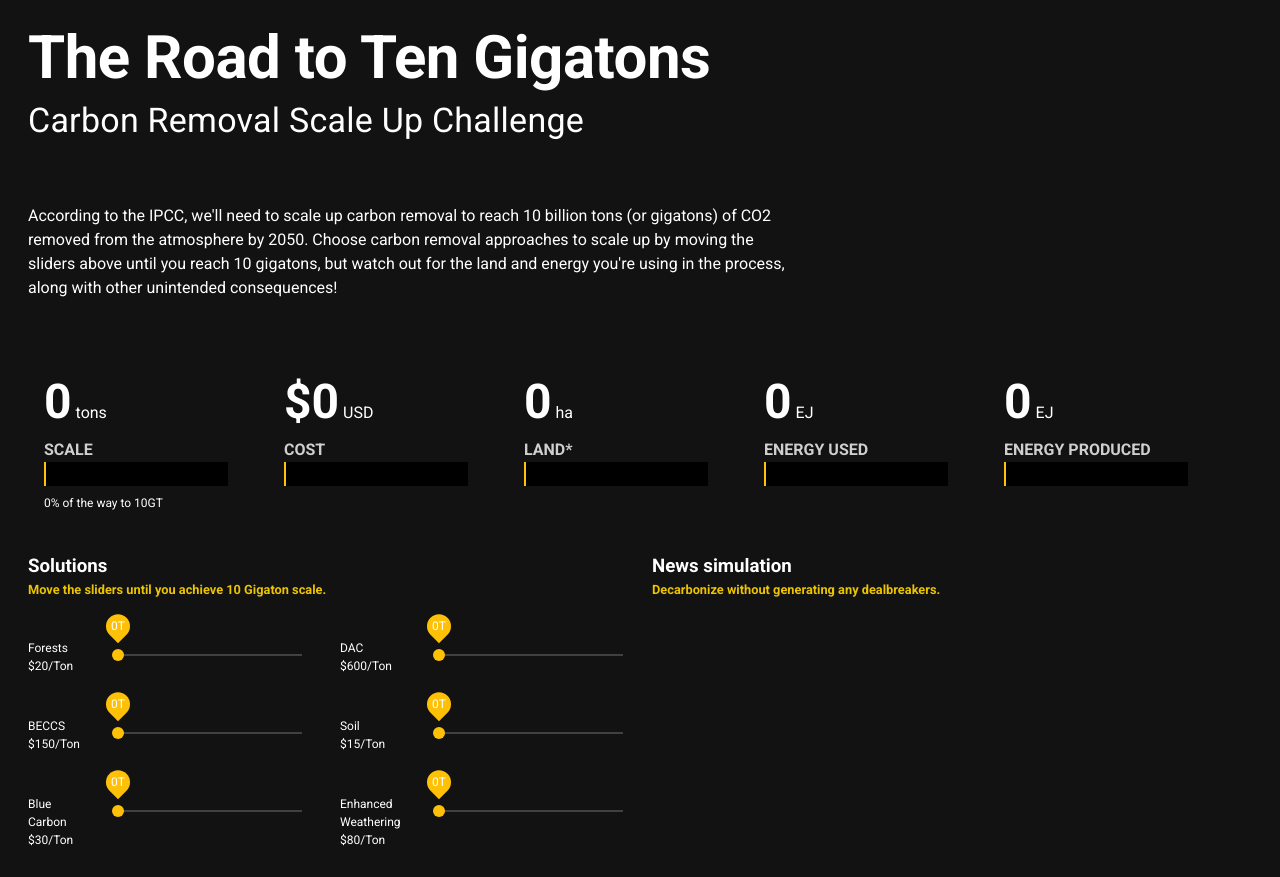
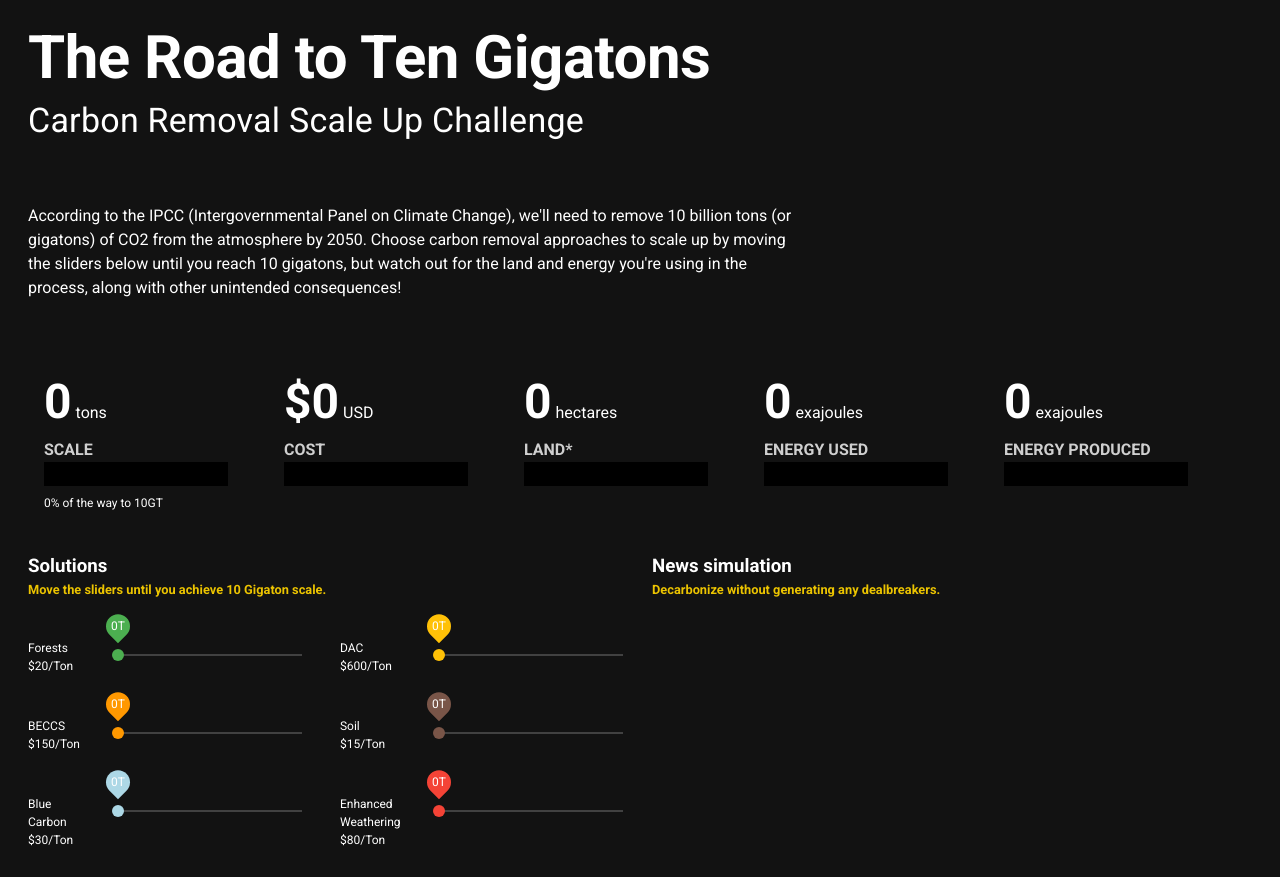
Before and after one commit to cssndrx/road-to-10gt, a Vue app: page / in a window 1280 px wide. Built offline with nearby package versions, Linux system fonts and the light colour scheme.

Commit message:
qa changes round 1 + colorful progress bars

```diff
--- a/src/components/ColorBar.vue
+++ b/src/components/ColorBar.vue
@@ -1,27 +1,29 @@
 <template>
-<div class="outer" :style="{height: height+'px'}">
-	<div class="inner" :style="{width: Math.max(1,(Math.min(frac,1)*100))+'%', height: height+'px'}"></div>
-</div>
+	<div class="outer" :style="{ height: height + 'px' }">
+		<div
+			class="inner"
+			:style="{ width: Math.max(1, Math.min(frac, 1) * 100) + '%', height: height + 'px' }"
+		></div>
+	</div>
 </template>
 
 <script>
-
 export default {
 	name: "ColorBar",
 	props: {
-		frac: {type: Number, default: 0.5},
-		height: {type: Number, default: 24},
+		frac: { type: Number, default: 0.5 },
+		height: { type: Number, default: 24 },
 	},
 };
 </script>
 
 <!-- Add "scoped" attribute to limit CSS to this component only -->
 <style scoped lang="scss">
-.outer{
-	background-color: black
+.outer {
+	background-color: black;
 }
 
-.inner{
-	background-color: #FFC107
+.inner {
+	background-color: #ffc107;
 }
 </style>
--- /dev/null
+++ b/src/components/ColorsBar.vue
@@ -0,0 +1,59 @@
+<template>
+	<div class="outer" :style="{ height: height + 'px' }">
+		<div
+			class="inner"
+			:style="{
+				width: 100 + '%',
+				height: height + 'px',
+				backgroundImage: fracsToGradient,
+			}"
+		></div>
+	</div>
+</template>
+
+<script>
+export default {
+	name: "ColorsBar",
+	props: {
+		fracs: { type: Object, default: () => ({}) },
+		colors: { type: Object, default: () => ({}) },
+		height: { type: Number, default: 24 },
+	},
+	computed: {
+		fracsToGradient() {
+			const solutionOrder = [
+				"forests",
+				"beccs",
+				"blueCarbon",
+				"dac",
+				"soil",
+				"enhancedWeathering",
+			];
+			const colorOrder = solutionOrder.map(x => this.colors[x]);
+			colorOrder.push("black");
+			const fracList = solutionOrder.map(x => this.fracs[x]);
+			const percentageStops = fracList.map((current, idx, array) => {
+				return array.slice(0, idx + 1).reduce((a, b) => a + b, 0) * 100;
+			});
+			let gradientString = `linear-gradient(90deg, ${colorOrder[0]}`;
+			for (let stopIdx in percentageStops) {
+				const stop = percentageStops[stopIdx];
+				gradientString += `, ${colorOrder[stopIdx]} ${stop}%`;
+				gradientString += `, ${colorOrder[parseInt(stopIdx) + 1]} ${stop}%`;
+			}
+			return gradientString + ")";
+		},
+	},
+};
+</script>
+
+<!-- Add "scoped" attribute to limit CSS to this component only -->
+<style scoped lang="scss">
+.outer {
+	background-color: black;
+}
+
+.inner {
+	background-color: #ffc107;
+}
+</style>
--- a/src/components/Main.vue
+++ b/src/components/Main.vue
@@ -1,29 +1,34 @@
 <template>
 	<v-container style="max-width: 1600px">
-
 		<v-row>
 			<v-col :md="8">
-
 				<h1 class="display-3 font-weight-bold mb-3">
 					The Road to Ten Gigatons
 				</h1>
-		<h2 class="font-weight-regular display-1 mb-16">Carbon Removal Scale Up Challenge</h2>
+				<h2 class="font-weight-regular display-1 mb-16">
+					Carbon Removal Scale Up Challenge
+				</h2>
 
 				<p class="subheading font-weight-regular mr-8">
-			According to the IPCC, we'll need to scale up carbon removal to reach 10 billion
-			tons (or gigatons) of CO2 removed from the atmosphere by 2050. Choose carbon
-			removal approaches to scale up by moving the sliders above until you reach 10
-			gigatons, but watch out for the land and energy you're using in the process,
-			along with other unintended consequences!
+					According to the IPCC (Intergovernmental Panel on Climate Change), we'll need to
+					remove 10 billion tons (or gigatons) of CO2 from the atmosphere by 2050. Choose
+					carbon removal approaches to scale up by moving the sliders below until you
+					reach 10 gigatons, but watch out for the land and energy you're using in the
+					process, along with other unintended consequences!
 				</p>
 
 				<!-- 		<v-btn class="amber rounded-0 font-weight-black">
 			PLAY
 		</v-btn>
- -->	</v-col>
+ -->
+			</v-col>
 
 			<v-col :md="4">
-				<v-img :src="require('../assets/world.png')" style="max-width:300px; opacity: 0.4" contain />
+				<v-img
+					:src="require('../assets/world.png')"
+					style="max-width:300px; opacity: 0.4"
+					contain
+				/>
 			</v-col>
 		</v-row>
 
@@ -36,36 +41,43 @@
 					<span class="little">{{ pprint("scale", tonsSequestered).little }}</span>
 				</div>
 				<div class="caps-label">SCALE</div>
-				<ColorBar :frac="tonsSequestered/TEN_BILLION"></ColorBar>
-				<div class="context-text">{{ (tonsSequestered/TEN_BILLION*100).toFixed(0) }}% of the way to 10GT</div>
+				<!-- <ColorBar :frac="tonsSequestered / TEN_BILLION"></ColorBar> -->
+				<ColorsBar :fracs="tonsAllocatedFracs" :colors="colorForSolution"></ColorsBar>
+				<div class="context-text">
+					{{ ((tonsSequestered / TEN_BILLION) * 100).toFixed(0) }}% of the way to 10GT
+				</div>
 
-				<div class="context-text" v-if="phaseInd > 0" >
-					<strong>Your solution has
-					<span class="bright" style="font-size: 1em; margin-top:28px"
-						>{{ permanenceLabel }}</span
-					> permanence</strong>
+				<div class="context-text" v-if="phaseInd > 0">
+					<strong
+						>Your solution has
+						<span class="bright" style="font-size: 1em; margin-top:28px">{{
+							permanenceLabel
+						}}</span>
+						permanence</strong
+					>
 					<div style="display:grid; grid-template-columns: 1fr 1.5fr; align-items: end;">
-						<template v-for="perm in permanences" >
-							<div style="font-size:12px; margin-top: 4px" :key="'name' + perm.name">{{ perm.name }}</div>
-							<ColorBar :height="12" :key="perm.name+'bar'" :frac="perm.value/TEN_BILLION"></ColorBar>
+						<template v-for="perm in permanences">
+							<div style="font-size:12px; margin-top: 4px" :key="'name' + perm.name">
+								{{ perm.name }}
+							</div>
+							<ColorBar
+								:height="12"
+								:key="perm.name + 'bar'"
+								:frac="perm.value / TEN_BILLION"
+							></ColorBar>
 						</template>
 					</div>
 				</div>
-
-
 			</v-col>
 
-
-			<v-col cols="4" :lg="2"  class="ma-lg-4" v-for="dim in dimensions" :key="dim">
+			<v-col cols="4" :lg="2" class="ma-lg-4" v-for="dim in dimensions" :key="dim">
 				<span class="big">{{ pprint(dim, estimates[dim]).big }}</span>
 				<span class="little">{{ pprint(dim, estimates[dim]).little }}</span>
 				<div class="caps-label">{{ pprintDim(dim) }}</div>
-				<ColorBar :frac="getContextNum(dim)"></ColorBar>
+				<!-- <ColorBar :frac="getContextNum(dim)"></ColorBar> -->
+				<ColorsBar :fracs="getFracsForDim(dim)" :colors="colorForSolution"></ColorsBar>
 				<div class="context-text">{{ getContext(dim) }}</div>
 			</v-col>
-
-
-
 		</v-row>
 		<!-- end top row -->
 
@@ -76,28 +88,22 @@
 					Move the sliders until you achieve 10 Gigaton scale.
 				</p>
 
-				<section class="solutions-grid"
-				>
+				<section class="solutions-grid">
 					<template v-for="solution in solutions">
-
-					    <v-tooltip
-						    bottom
-						    :key="solution+'label'"
-						    max-width="300"
-						    color="black">
+						<v-tooltip bottom :key="solution + 'label'" max-width="300" color="black">
 							<template v-slot:activator="{ on, attrs }">
-
-							 <div v-bind="attrs"
-						          v-on="on"
-						          class="tooltip-target">
-				 				<div class="solution-label">{{ pprintSolution(solution) }}</div>
-								<div class="solution-label">${{costPerTonEstimate(solution)}}/ton</div>
+								<div v-bind="attrs" v-on="on" class="tooltip-target">
+									<div class="solution-label">
+										{{ pprintSolution(solution) }}
 									</div>
 
+									<div class="solution-label">
+										${{ costPerTonEstimate(solution) }}/ton
+									</div>
+								</div>
 							</template>
-					      <span>{{getTooltip(solution)}}</span>
+							<span>{{ getTooltip(solution) }}</span>
 						</v-tooltip>
-
 
 						<v-slider
 							v-model="tonsAllocated[solution]"
@@ -105,18 +111,20 @@
 							:max="maxAllocForSolution(solution)"
 							:min="minAlloc"
 							:thumb-size="24"
-							color="yellow"
-							thumb-color="amber"
+							:color="colorForSolution[solution]"
+							:thumb-color="colorForSolution[solution]"
 							thumb-label="always"
 							style="min-width: 200px"
 							persistent-hint
 						>
-							<span slot="thumb-label">{{ pprint("scale", tonsAllocated[solution]).big }}T</span>
+							<span slot="thumb-label"
+								>{{ pprint("scale", tonsAllocated[solution]).big }}T</span
+							>
 						</v-slider>
 					</template>
 
 					<div style="grid-column:1/3" v-if="phaseInd >= 1">
-						<p class="bright">What happens to captured CO2	?</p>
+						<p class="bright">What happens to captured CO2 ?</p>
 						<v-slider
 							v-model="percentUtilization"
 							:min="0"
@@ -127,54 +135,45 @@
 							thumb-label="always"
 							persistent-hint
 						>
-
-							<span slot="thumb-label">{{ percentUtilization}}%</span>
+							<span slot="thumb-label">{{ percentUtilization }}%</span>
 						</v-slider>
 
 						<div class="context-text" style="position:relative; bottom: 36px">
-							{{ percentUtilization }}% utilized, {{ 100 - percentUtilization }}% sequestered
+							{{ percentUtilization }}% utilized, {{ 100 - percentUtilization }}%
+							sequestered
 						</div>
 					</div>
-
 				</section>
 			</v-col>
 
 			<v-col cols="12" :lg="6">
-
 				<h3>News simulation</h3>
 				<p class="bright">
 					Decarbonize without generating any dealbreakers.
 				</p>
 
-				<div class="news-header red" v-if="dealbreakers.length > 0">Dealbreakers (you must resolve these to win)</div>
+				<div class="news-header red" v-if="dealbreakers.length > 0">
+					Dealbreakers (you must resolve these to win)
+				</div>
 				<ul>
-				<li
-					class="news"
-					v-for="newsItem in dealbreakers"
-					:key="newsItem.text"
-				>
+					<li class="news" v-for="newsItem in dealbreakers" :key="newsItem.text">
 						{{ newsItem.text }}
 					</li>
 				</ul>
 
 				<div class="news-header" v-if="warnings.length > 0">Warning!</div>
 				<ul>
-				<li
-					class="news"
-					v-for="newsItem in warnings"
-					:key="newsItem.text"
-				>
+					<li class="news" v-for="newsItem in warnings" :key="newsItem.text">
 						{{ newsItem.text }}
-				</li></ul>
+					</li>
+				</ul>
 
 				<div class="news-header" v-if="goodNews.length > 0">Good news</div>
-				<ul><li
-					class="news"
-					v-for="newsItem in goodNews"
-					:key="newsItem.text"
-				>
+				<ul>
+					<li class="news" v-for="newsItem in goodNews" :key="newsItem.text">
 						{{ newsItem.text }}
-				</li></ul>
+					</li>
+				</ul>
 			</v-col>
 		</v-row>
 
@@ -212,13 +211,14 @@
 
 <script>
 import _ from "lodash";
-import ColorBar from '@/components/ColorBar.vue';
+import ColorBar from "@/components/ColorBar.vue";
+import ColorsBar from "@/components/ColorsBar.vue";
 
 const MILLION = 1000000;
 const BILLION = 1000000000;
 const TEN_BILLION = 10000000000;
 
-function getInitialState(){
+function getInitialState() {
 	return {
 		forests: 0,
 		dac: 0,
@@ -234,8 +234,16 @@ export default {
 
 	components: {
 		ColorBar,
+		ColorsBar,
 	},
 	computed: {
+		tonsAllocatedFracs() {
+			const fracs = {};
+			for (const [key, value] of Object.entries(this.tonsAllocated)) {
+				fracs[key] = value / TEN_BILLION;
+			}
+			return fracs;
+		},
 		tonsSequestered() {
 			return _.sum(_.values(this.tonsAllocated));
 		},
@@ -328,7 +336,7 @@ export default {
 					`Only ${parseInt(
 						(100 * this.permanences[2].value) / this.tonsSequestered
 					)}% of the CO2 you removed has been stored long-term, and the rest will be re-emitted back into the atmosphere. In this next phase, modify your solution to be “high permanence”. You can monitor the permanence of your solution at top of the screen.`,
-					`Right now, half of the CO2 captured via DAC and BECCS is being stored permanently, but the other half is being used to make products that will be profitable and bring money into the industry, but will also release that CO2 back into the atmosphere on a short timeframe. You get modify the amount of CO2 being sequestered vs utilized with a new slider at the bottom of the screen.`,
+					`Right now, half of the CO2 captured via DAC and BECCS is being stored permanently, but the other half is being used to make products that will be profitable and bring money into the industry, but will also release that CO2 back into the atmosphere on a short timeframe. You can modify the amount of CO2 being sequestered vs utilized with a new slider at the bottom of the screen.`,
 				];
 			} else if (this.phaseInd === 1) {
 				return [
@@ -455,9 +463,15 @@ export default {
 					color: "green",
 				},
 				{
+					condition: this.tonsAllocated.dac > 1 * BILLION,
+					text:
+						"After lots of R&D work you've developed new advanced sorbent materials for capturing carbon and have mobilized global supply chains to produce modular DAC units. Costs of direct air capture are slowly beginning to come down.",
+					color: "green",
+				},
+				{
 					condition: this.estimates.energyUsed > 53,
 					text:
-						"Energy used for direct air capture makes up more than half of total US energy consumption in 2020!",
+						"Energy used for carbon removal makes up more than half of total US energy consumption in 2020!",
 					color: "red",
 				},
 			];
@@ -493,6 +507,14 @@ export default {
 
 			dimensions: ["cost", "repurposedLand", "energyUsed", "energyProduced"],
 			solutions: ["forests", "dac", "beccs", "soil", "blueCarbon", "enhancedWeathering"],
+			colorForSolution: {
+				forests: "green",
+				dac: "#ffc107",
+				beccs: "orange",
+				soil: "brown",
+				blueCarbon: "#ADD8E6",
+				enhancedWeathering: "red",
+			},
 			// tonsAllocated: {
 			// 	forests: 0,
 			// 	dac: 0,
@@ -516,11 +538,24 @@ export default {
 	},
 
 	methods: {
-		pprintDim(dim){
+		getFracsForDim(dim) {
+			const fracs = {};
+			const functionForDim = {
+				cost: this.totalCostEstimate,
+				repurposedLand: this.landEstimate,
+				energyUsed: this.energyUsedEstimate,
+				energyProduced: this.energyProducedEstimate,
+			};
+			for (let sol of this.solutions) {
+				fracs[sol] = functionForDim[dim](sol) / this.getContextNumMax(dim);
+			}
+			return fracs;
+		},
+		pprintDim(dim) {
 			const mapping = {
-				'repurposedLand': 'Land*',
-				'energyUsed': 'Energy used',
-				'energyProduced': 'Energy produced'
+				repurposedLand: "Land*",
+				energyUsed: "Energy used",
+				energyProduced: "Energy produced",
 			};
 			return mapping[dim] || dim;
 		},
@@ -531,7 +566,7 @@ export default {
 			if (this.estimates[dim] === 0) {
 				return "";
 			}
-			const pct = Number(this.getContextNum(dim)*100).toFixed(0);
+			const pct = Number(this.getContextNum(dim) * 100).toFixed(0);
 
 			if (dim === "cost") {
 				return `${pct}% of United States GDP in 2020`;
@@ -548,13 +583,16 @@ export default {
 				return "";
 			}
 		},
-		getContextNum(dim){
+		getContextNum(dim) {
+			return this.estimates[dim] / this.getContextNumMax(dim);
+		},
+		getContextNumMax(dim) {
 			if (dim === "cost") {
-				return this.estimates[dim] / (21 * Math.pow(10, 12));
+				return 21 * Math.pow(10, 12);
 			} else if (dim === "repurposedLand") {
-				return this.estimates[dim] / (328.7 * MILLION);
+				return 328.7 * MILLION;
 			} else if (dim === "energyUsed" || dim === "energyProduced") {
-				return this.estimates[dim] / 31.7;
+				return 31.7;
 			}
 		},
 		maxAllocForSolution(sol) {
@@ -567,8 +605,7 @@ export default {
 				enhancedWeathering: 4 * BILLION,
 			}[sol];
 		},
-
-		getTooltip(sol){
+		getTooltip(sol) {
 			const tips = {
 				forests: `The oldest carbon removal trick in the book. Planting more trees is fairly
 					cheap, but it takes up a lot of land, uses a lot of water, and when the tree
@@ -583,8 +620,7 @@ export default {
 				blueCarbon: `Coastal blue carbon ecosystems like mangrove forests, seagrasses, and salt
 					marshes have soils that can store immense amounts of carbon due to anoxic
 					conditions, so protecting and restoring these ecosystems will have outsized
-					positive climate impact.`
-,
+					positive climate impact.`,
 				beccs: `Plant fast-growing trees or crops at scale, but instead of letting them die and
 					decompose (releasing their stored carbon), harvest and combust them to produce
 					bio-energy, capturing the CO2 released on the spot and then sequestering it.
@@ -691,9 +727,9 @@ export default {
 			const littles = {
 				scale: "tons",
 				cost: "USD",
-				repurposedLand: "ha",
-				energyUsed: "EJ",
-				energyProduced: "EJ",
+				repurposedLand: "hectares",
+				energyUsed: "exajoules",
+				energyProduced: "exajoules",
 			};
 
 			const prefix = key === "cost" ? "$" : "";
@@ -723,6 +759,7 @@ export default {
 		},
 
 		nextPhase() {
+			console.log("clicked");
 			this.phaseInd++;
 			this.dialog = false;
 		},
@@ -766,32 +803,34 @@ export default {
 	font-size: 12px;
 }
 
-.news-header{
+.news-header {
 	font-weight: bold;
 	margin-top: 8px;
 }
 
-.context-text{
+.context-text {
 	font-size: 12px;
 	margin-top: 8px;
 }
 
-.tooltip-target{
+.tooltip-target {
 	cursor: pointer;
 }
 
-.solutions-grid{
-	display:grid; grid-template-columns: 1fr 3fr 1fr 3fr; grid-column-gap: 5%; grid-row-gap: 24px;
+.solutions-grid {
+	display: grid;
+	grid-template-columns: 1fr 3fr 1fr 3fr;
+	grid-column-gap: 5%;
+	grid-row-gap: 24px;
 }
 
-@media (max-width: 699px){
-	.solutions-grid{
+@media (max-width: 699px) {
+	.solutions-grid {
 		grid-template-columns: 1fr 3fr;
 	}
 
 	.big {
 		font-size: 1.5em;
 	}
-
 }
 </style>
```
Also changed, not shown: 1 other file (tests, documents, lock files or other folders). Lines whose indentation alone changed are shown as unchanged.
